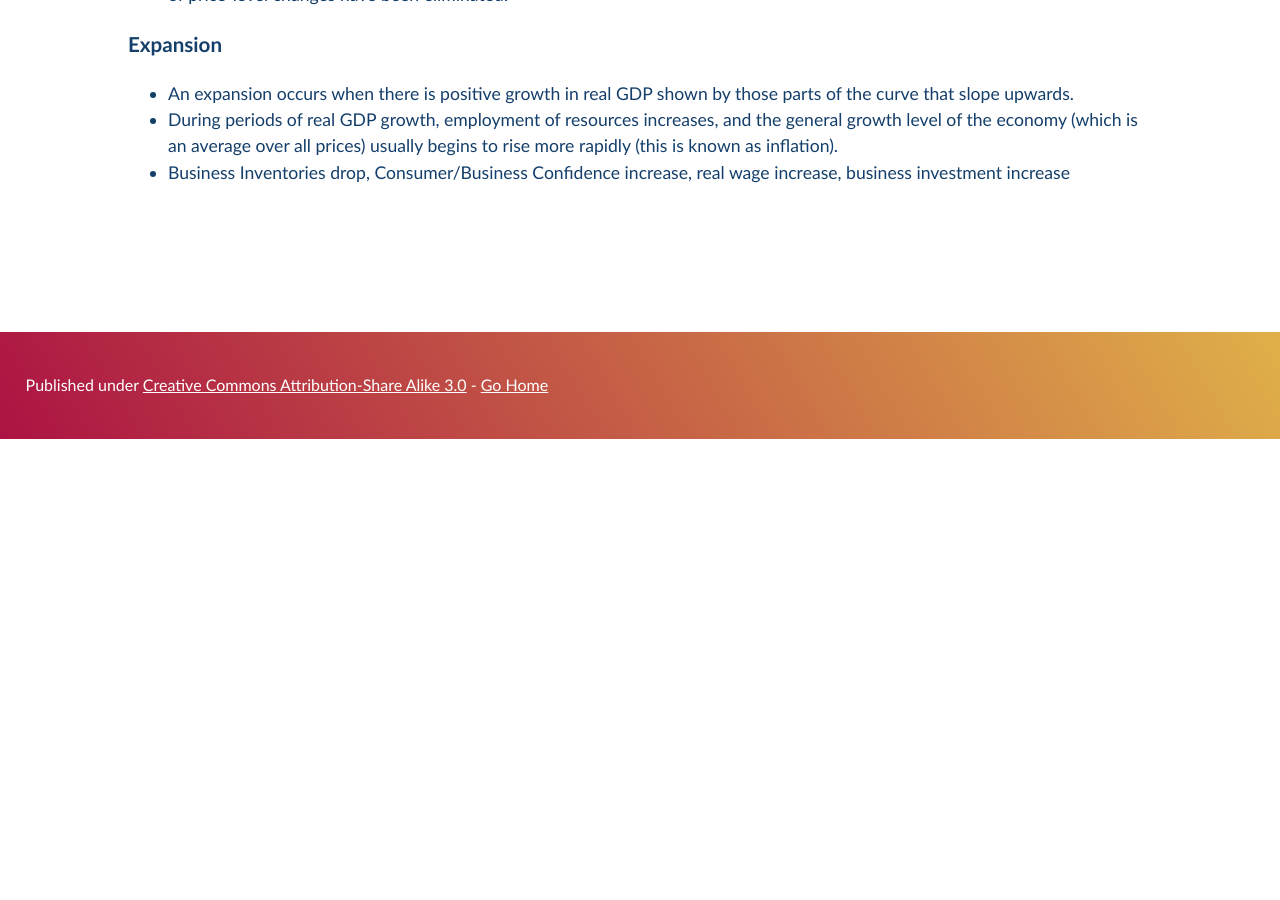
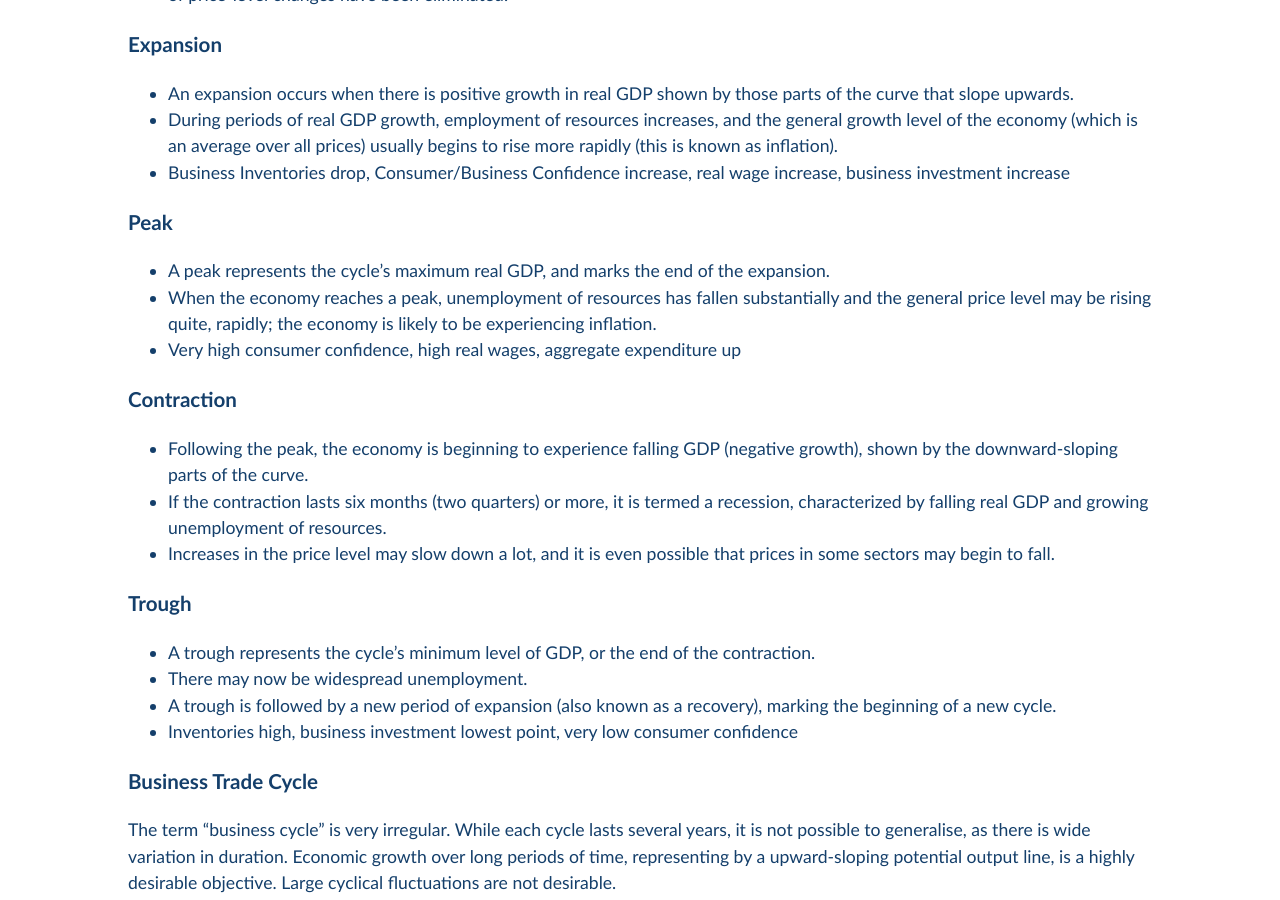
Before and after one commit to Pi-thagoras/the-chicken-pen, a Jekyll site: the page built from economics/Business-Trade-Cycle.md, in a window 1280 px wide and 900 px high, scrolled down 552 px. Built offline with Jekyll 4.4.1, drawn with Linux system fonts in a browser that asks for light colours; before the commit the page ends 991 px from its top, so only the background shows below that; some of the changed text lies outside the part shown.

Commit message:
vault backup: 2023-08-11 12:38:36

```diff
--- a/economics/Business-Trade-Cycle.md
+++ b/economics/Business-Trade-Cycle.md
@@ -12,3 +12,66 @@ BTC or the Business Trade Cycle is the Real GDP (Economic Activity) over time.
 - An expansion occurs when there is positive growth in real GDP shown by those parts of the curve that slope upwards.
 - During periods of real GDP growth, employment of resources increases, and the general growth level of the economy (which is an average over all prices) usually begins to rise more rapidly (this is known as inflation).
 - Business Inventories drop, Consumer/Business Confidence increase, real wage increase, business investment increase
+
+### Peak
+
+- A peak represents the cycle's maximum real GDP, and marks the end of the expansion.
+- When the economy reaches a peak, unemployment of resources has fallen substantially and the general price level may be rising quite, rapidly; the economy is likely to be experiencing inflation.
+- Very high consumer confidence, high real wages, aggregate expenditure up
+
+### Contraction
+
+- Following the peak, the economy is beginning to experience falling GDP (negative growth), shown by the downward-sloping parts of the curve.
+- If the contraction lasts six months (two quarters) or more, it is termed a recession, characterized by falling real GDP and growing unemployment of resources.
+- Increases in the price level may slow down a lot, and it is even possible that prices in some sectors may begin to fall.
+
+### Trough
+
+- A trough represents the cycle's minimum level of GDP, or the end of the contraction.
+- There may now be widespread unemployment.
+- A trough is followed by a new period of expansion (also known as a recovery), marking the beginning of a new cycle.
+- Inventories high, business investment lowest point, very low consumer confidence
+
+
+### Business Trade Cycle
+
+The term "business cycle" is very irregular. While each cycle lasts several years, it is not possible to generalise, as there is wide variation in duration. Economic growth over long periods of time, representing by a upward-sloping potential output line, is a highly desirable objective. Large cyclical fluctuations are not desirable.
+
+Rapid rises in inflation is not healthy for the economy.
+
+Reducing the intensity of expansions and contractions, would lessen the problems of rising price levels in expansions and unemployment in contractions.
+
+## Indicators
+
+An indicators is anything that can be used to predict future financial or economic trends.
+
+Three types:
+- Leading Indicators
+- Lagging Indicators
+- Coincident Indicators
+
+### Leading Indicators
+
+Leading Indicators: These types of indicators signal future events. (Make predictions so not always correct)
+
+New housing starts, money supply, and M2 are considered good leading indicators.
+
+- Share Prices
+- Building Approvals
+- Levels of Stock held by firms
+- Manufacturer's new orders
+- Business and consumer confidence
+- Consumer Expectations
+
+### Lagging Indicators
+
+Lagging Indicators - A lagging indicator is one that follows a event.
+- Importance - Confirms that a pattern has occurred
+- **Consumer Price Index** and **Unemployment Rates** are popular lagging indicators
+
+### Coincident Indicators
+
+Coincident Indicators - These indicators occur at approximately the same time as the conditions they signify.
+- Personal Income (High personal income coincide with strong economy) and GDP are types of these.
+- Production of Building Sales
+- Job Advertisements
```
